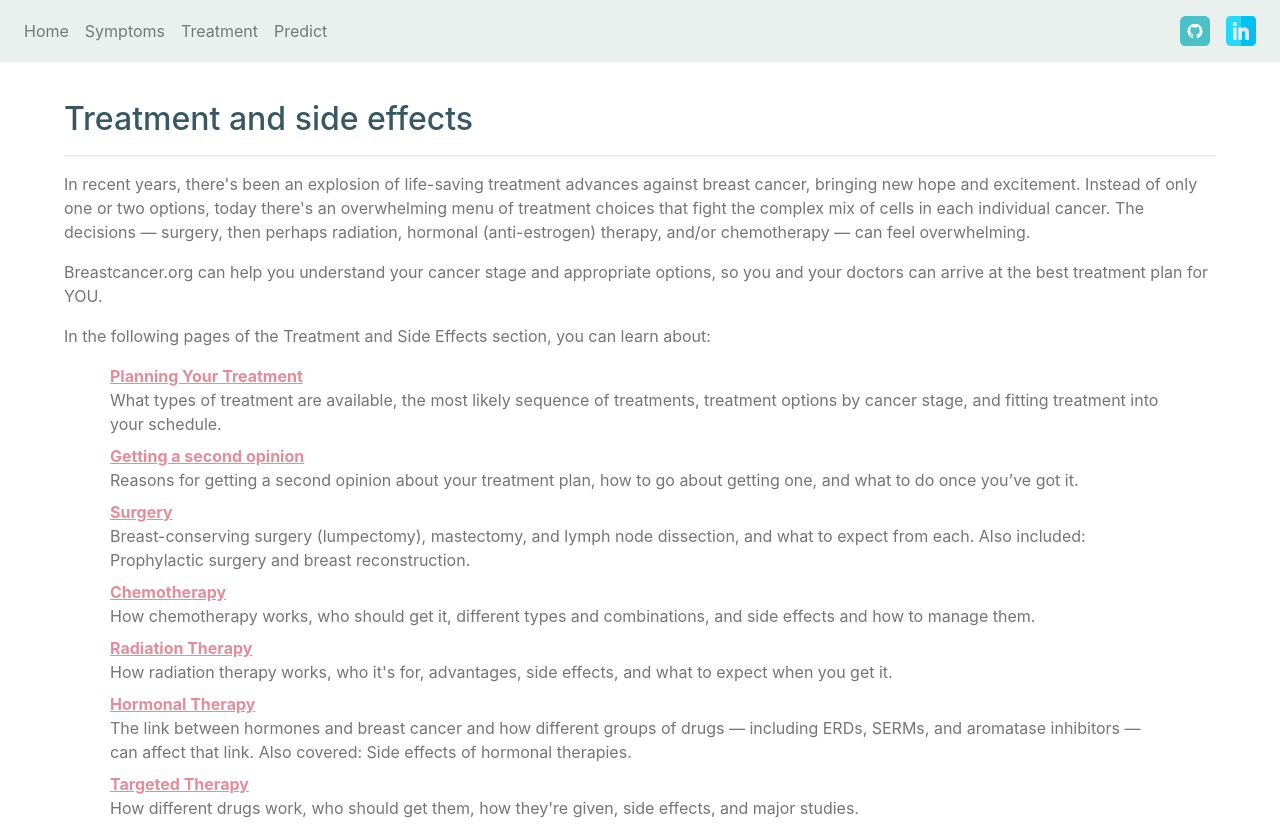
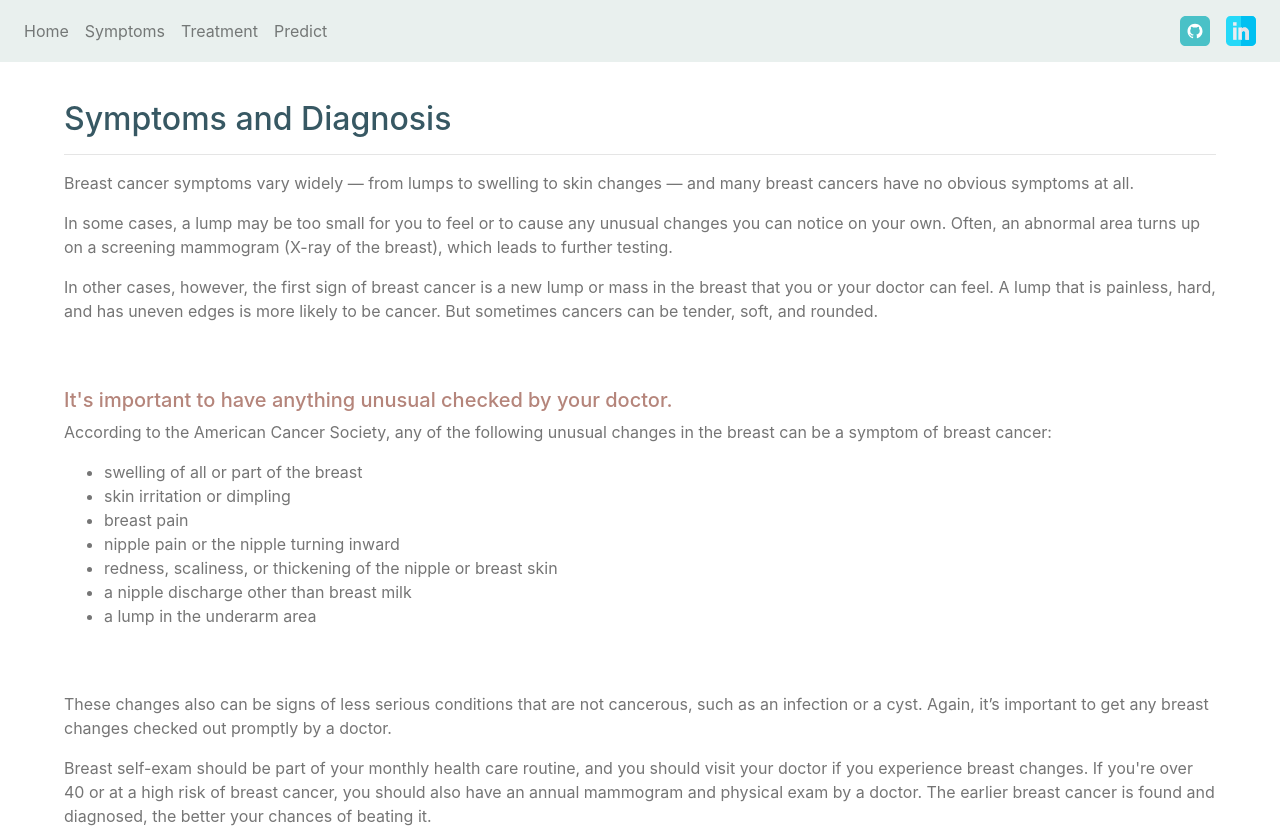
Before and after one commit to sourav731/BreastCancerFrontEnd, a React (Create React App) app in the folder frontend/: page / in a window 1280 px wide. Shown: the top 828 px of the page. Built offline with nearby package versions, Linux system fonts and the light colour scheme.

Commit message:
symptoms page target added

```diff
--- a/frontend/src/App.js
+++ b/frontend/src/App.js
@@ -6,7 +6,7 @@ import Treatment from "./Pages/Treatment";
 function App() {
   return (
     <div className="App">
-      <Treatment />
+      <Symptoms />
     </div>
   );
 }
--- a/frontend/src/Pages/Symptoms.jsx
+++ b/frontend/src/Pages/Symptoms.jsx
@@ -76,6 +76,7 @@ function Symptoms() {
           </p>
           <a
             href="https://www.breastcancer.org/symptoms"
+            target="_blank"
             style={{ color: "#e09d9d", fontSize: "20px" }}
           >
             Know more on breastcancer.org
```
